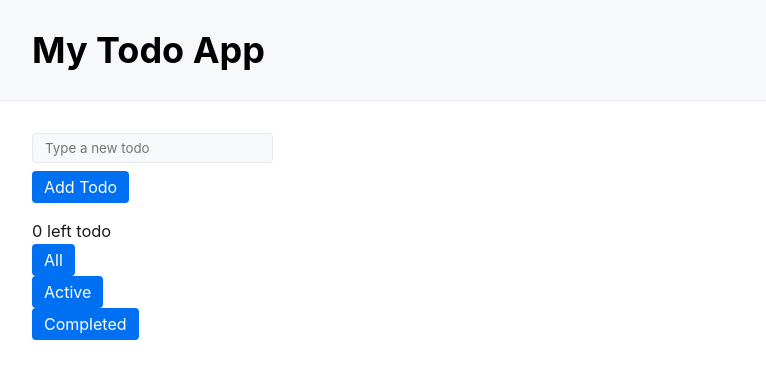
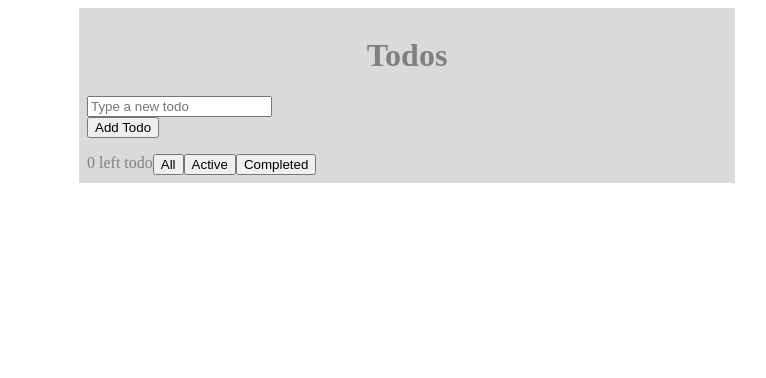
Before and after one commit to fabver82/intro-react, a React (Create React App) app: page / in a window 1280 px wide. Shown: the top 378 px of the page, without its empty margins (233-999 px from the left). Built offline with nearby package versions, Linux system fonts and the light colour scheme.

Commit message:
add sass, basic style for app,header & footer

```diff
--- a/package.json
+++ b/package.json
@@ -9,6 +9,7 @@
     "react": "^18.0.0",
     "react-dom": "^18.0.0",
     "react-scripts": "5.0.0",
+    "sass": "^1.49.10",
     "uuid": "^8.3.2",
     "web-vitals": "^2.1.4"
   },
--- a/src/App.js
+++ b/src/App.js
@@ -1,12 +1,13 @@
 import React, { useState, useEffect } from "react";
 import TodoList from "./TodoList";
 import AddTodoForm from "./AddTodoForm";
+import "./sass/style.scss";
 
 const LOCAL_STORAGE_KEY = "myownkey";
 
 function App() {
   const [todos, setTodos] = useState([]);
-  const [filter, setFilter] = useState("all");
+  const [filter, setFilter] = useState("active");
   useEffect(() => {
     const storedTodos = JSON.parse(localStorage.getItem(LOCAL_STORAGE_KEY));
     if (storedTodos) setTodos(storedTodos);
@@ -26,12 +27,13 @@ function App() {
 
   return (
     <div className="App">
-      <header className="App-header">
-        <h1>My Todo App</h1>
+      <header className="App__header">
+        <h1>Todos</h1>
       </header>
       <AddTodoForm setTodos={setTodos} />
       <TodoList todos={todos} filter={filter} toggleTodo={toggleTodo} />
 
+      <footer className="App__footer">
         <div>
           {
             todos.filter((todo) => {
@@ -49,6 +51,7 @@ function App() {
         <div>
           <button onClick={() => setFilter("complete")}>Completed</button>
         </div>
+      </footer>
     </div>
   );
 }
--- a/src/index.js
+++ b/src/index.js
@@ -1,5 +1,4 @@
 import React from "react";
-import "./new.css";
 import App from "./App";
 import * as ReactDOMClient from "react-dom/client";
 
--- /dev/null
+++ b/src/sass/style.scss
@@ -0,0 +1,18 @@
+.App{
+    background-color: rgb(218, 218, 218);
+    color:gray;
+    max-width:50vw;
+    min-width:372px;
+    margin:auto;
+    padding:0.5rem;
+    &__header{
+        text-align: center;
+    }
+    &__footer{
+        display: flex;
+        flex-direction: row;
+    }
+}
+li{
+    list-style: none;
+}
```
Also changed, not shown: 1 other file (tests, documents, lock files or other folders). Lines whose indentation alone changed are shown as unchanged.
